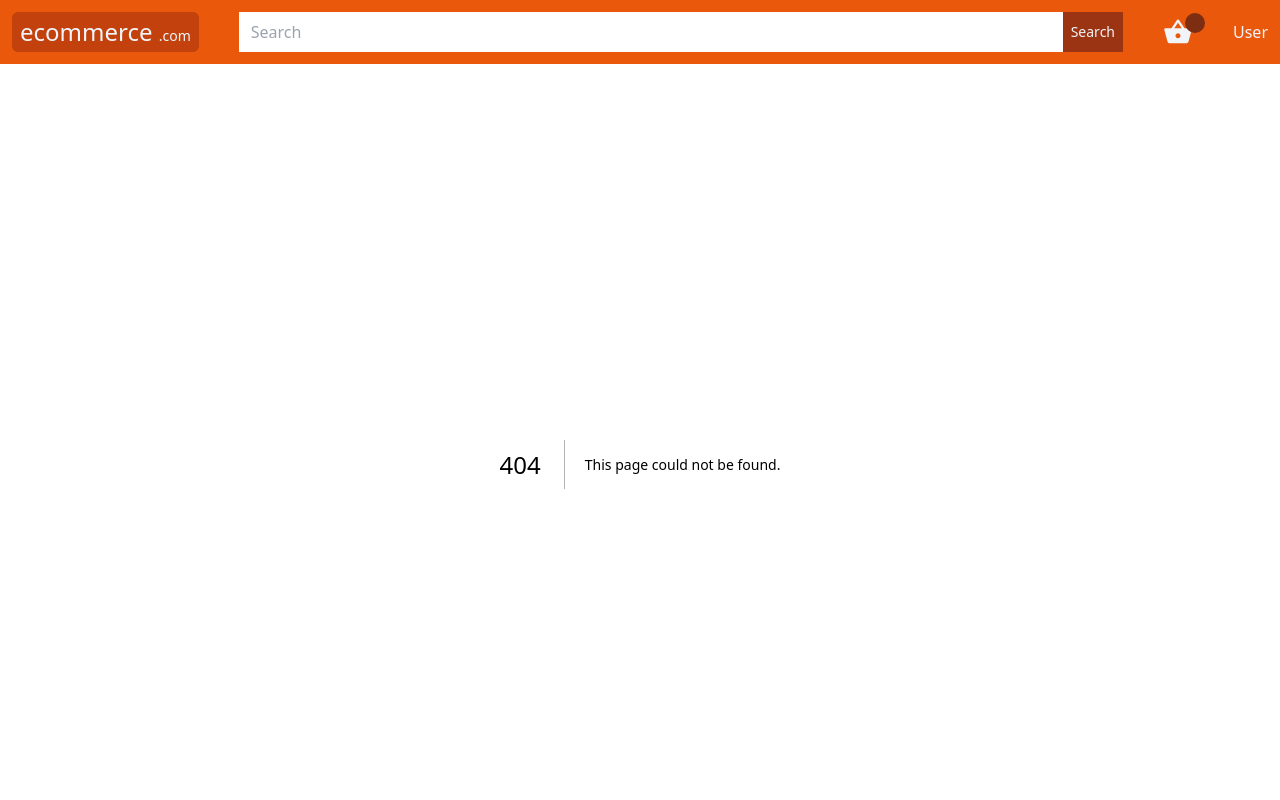
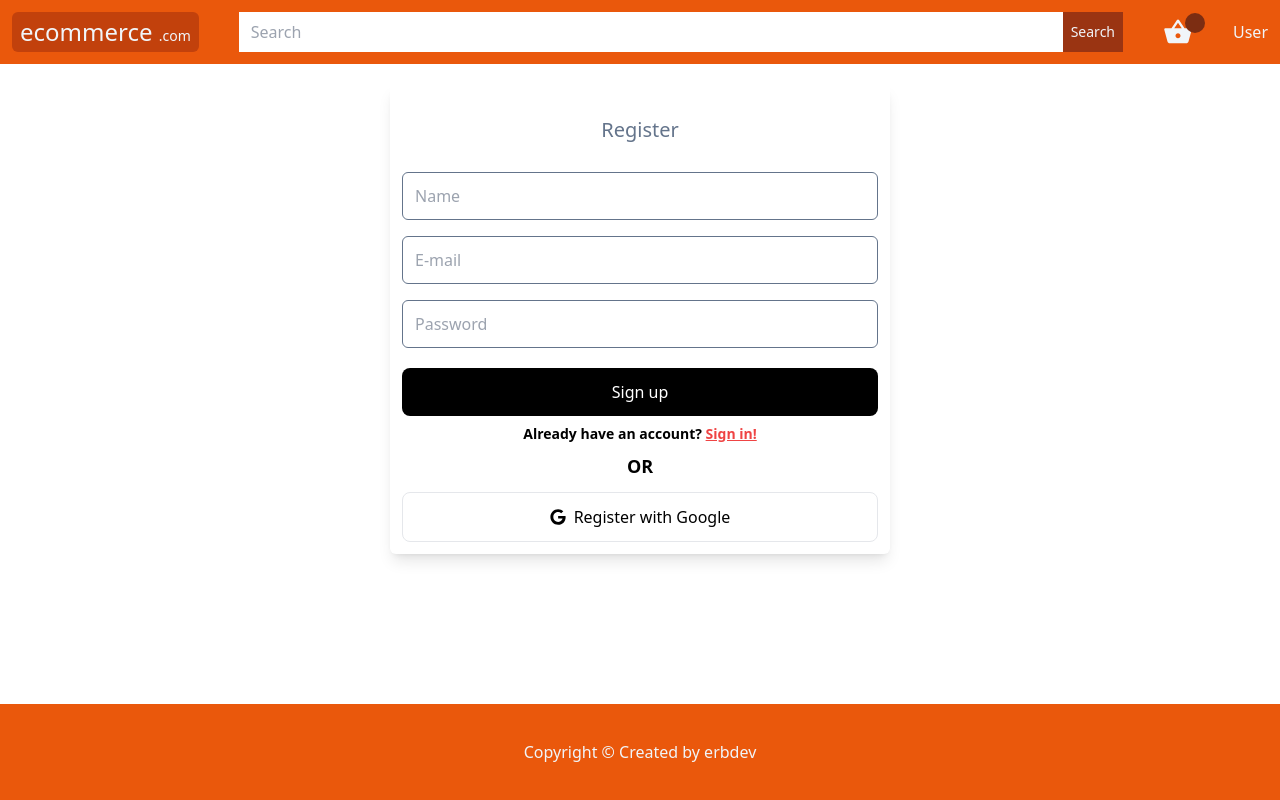
Before and after one commit to erbdev-1/ecommerce-nextjs, a Next.js app: page /register in a window 1280 px wide. Before the commit this address had no page. Shown: the top 800 px of the page. Built offline with nearby package versions, Linux system fonts and the light colour scheme.

Commit message:
Add authentication components for login and registration; implement form handling with react-hook-form

```diff
--- /dev/null
+++ b/app/components/auth/LoginClient.tsx
@@ -0,0 +1,60 @@
+"use client";
+
+import { useForm, SubmitHandler, FieldValues } from "react-hook-form";
+import { FaGoogle } from "react-icons/fa";
+import AuthContainer from "../containers/AuthContainer";
+import Heading from "../general/Heading";
+import Input from "../general/Input";
+import Button from "../general/Button";
+import Link from "next/link";
+
+const LoginClient = () => {
+  const {
+    register,
+    handleSubmit,
+    watch,
+    formState: { errors },
+  } = useForm<FieldValues>();
+  const onSubmit: SubmitHandler<FieldValues> = (data) => console.log(data);
+  console.log(watch("example"));
+  return (
+    <AuthContainer>
+      <div className="w-full md:w-[500px] p-3 shadow-lg rounded-md">
+        <Heading text="Login" center />
+
+        <Input
+          placeholder="E-mail"
+          type="email"
+          id="email"
+          register={register}
+          errors={errors}
+          required
+        />
+        <Input
+          placeholder="Password"
+          type="password"
+          id="password"
+          register={register}
+          errors={errors}
+          required
+        />
+        <Button text="Sign in" onClick={handleSubmit(onSubmit)} />
+        <div className="text-center my-2 text-sm font-bold">
+          New customer?{" "}
+          <Link href="/register" className="underline  text-red-500">
+            Click here!
+          </Link>
+        </div>
+        <div className="text-center font-bold text-lg my-2">OR</div>
+        <Button
+          text="Sign in with Google"
+          outline
+          icon={FaGoogle}
+          onClick={() => {}}
+        />
+      </div>
+    </AuthContainer>
+  );
+};
+
+export default LoginClient;
--- /dev/null
+++ b/app/components/auth/RegisterClient.tsx
@@ -0,0 +1,67 @@
+"use client";
+
+import { useForm, SubmitHandler, FieldValues } from "react-hook-form";
+import { FaGoogle } from "react-icons/fa";
+import AuthContainer from "../containers/AuthContainer";
+import Heading from "../general/Heading";
+import Input from "../general/Input";
+import Button from "../general/Button";
+import Link from "next/link";
+
+const RegisterClient = () => {
+  const {
+    register,
+    handleSubmit,
+    watch,
+    formState: { errors },
+  } = useForm<FieldValues>();
+  const onSubmit: SubmitHandler<FieldValues> = (data) => console.log(data);
+  console.log(watch("example"));
+  return (
+    <AuthContainer>
+      <div className="w-full md:w-[500px] p-3 shadow-lg rounded-md">
+        <Heading text="Register" center />
+        <Input
+          placeholder="Name"
+          type="text"
+          id="name"
+          register={register}
+          errors={errors}
+          required
+        />
+        <Input
+          placeholder="E-mail"
+          type="email"
+          id="email"
+          register={register}
+          errors={errors}
+          required
+        />
+        <Input
+          placeholder="Password"
+          type="password"
+          id="password"
+          register={register}
+          errors={errors}
+          required
+        />
+        <Button text="Sign up" onClick={handleSubmit(onSubmit)} />
+        <div className="text-center my-2 text-sm font-bold">
+          Already have an account?{" "}
+          <Link href="/login" className="underline  text-red-500">
+            Sign in!
+          </Link>
+        </div>
+        <div className="text-center font-bold text-lg my-2">OR</div>
+        <Button
+          text="Register with Google"
+          outline
+          icon={FaGoogle}
+          onClick={() => {}}
+        />
+      </div>
+    </AuthContainer>
+  );
+};
+
+export default RegisterClient;
--- /dev/null
+++ b/app/components/containers/AuthContainer.tsx
@@ -0,0 +1,9 @@
+const AuthContainer = ({ children }: { children: React.ReactNode }) => {
+  return (
+    <div className="min-h-fit mt-5  h-full w-full flex items-center justify-center">
+      {children}
+    </div>
+  );
+};
+
+export default AuthContainer;
--- a/app/components/general/Button.tsx
+++ b/app/components/general/Button.tsx
@@ -20,9 +20,9 @@ const Button: React.FC<ButtonProps> = ({
   return (
     <button
       disabled={disabled}
-      className={`rounded-lg mt-3 ${small ? "w-[250px]" : "w-full"} ${
-        outline ? "border text-black " : "bg-black text-white"
-      }`}
+      className={`flex items-center justify-center gap-2 rounded-lg mt-3 p-3 ${
+        small ? "w-[250px]" : "w-full"
+      } ${outline ? "border text-black " : "bg-black text-white"}`}
       onClick={onClick}
     >
       {Icon && <Icon />}
--- a/app/components/general/Heading.tsx
+++ b/app/components/general/Heading.tsx
@@ -6,7 +6,7 @@ interface HeadingProps {
 const Heading: React.FC<HeadingProps> = ({ center, text }) => {
   return (
     <div
-      className={`text-slate-500 px-3 my-3 md:my-10 md:px-10 md:text-xl ${
+      className={`text-slate-500 px-3 my-3 md:my-5 md:px-10 md:text-xl ${
         center ? "text-center" : " text-start"
       }   `}
     >
--- /dev/null
+++ b/app/components/general/Input.tsx
@@ -0,0 +1,37 @@
+"use client";
+
+import { FieldErrors, FieldValues, UseFormRegister } from "react-hook-form";
+
+interface InputProps {
+  id: string;
+  placeholder: string;
+  disabled?: boolean;
+  type: string;
+  required?: boolean;
+  register: UseFormRegister<FieldValues>;
+  errors: FieldErrors;
+}
+
+const Input: React.FC<InputProps> = ({
+  id,
+  placeholder,
+  disabled,
+  type,
+  required,
+  register,
+  errors,
+}) => {
+  return (
+    <input
+      className={`w-full h-12 p-3 rounded-md outline-none my-2
+        ${errors[id] ? "border border-red-500" : " border border-slate-500"}`}
+      id={id}
+      placeholder={placeholder}
+      disabled={disabled}
+      type={type}
+      {...register(id, { required })}
+    />
+  );
+};
+
+export default Input;
--- /dev/null
+++ b/app/login/page.tsx
@@ -0,0 +1,11 @@
+import LoginClient from "../components/auth/LoginClient";
+
+const Login = () => {
+  return (
+    <div>
+      <LoginClient />
+    </div>
+  );
+};
+
+export default Login;
--- /dev/null
+++ b/app/register/page.tsx
@@ -0,0 +1,11 @@
+import RegisterClient from "../components/auth/RegisterClient";
+
+const Register = () => {
+  return (
+    <div>
+      <RegisterClient />
+    </div>
+  );
+};
+
+export default Register;
--- a/package.json
+++ b/package.json
@@ -15,6 +15,7 @@
     "next": "15.1.3",
     "react": "^19.0.0",
     "react-dom": "^19.0.0",
+    "react-hook-form": "^7.54.2",
     "react-hot-toast": "^2.5.1",
     "react-icons": "^5.4.0"
   },
```
Also changed, not shown: 1 other file (tests, documents, lock files or other folders).
